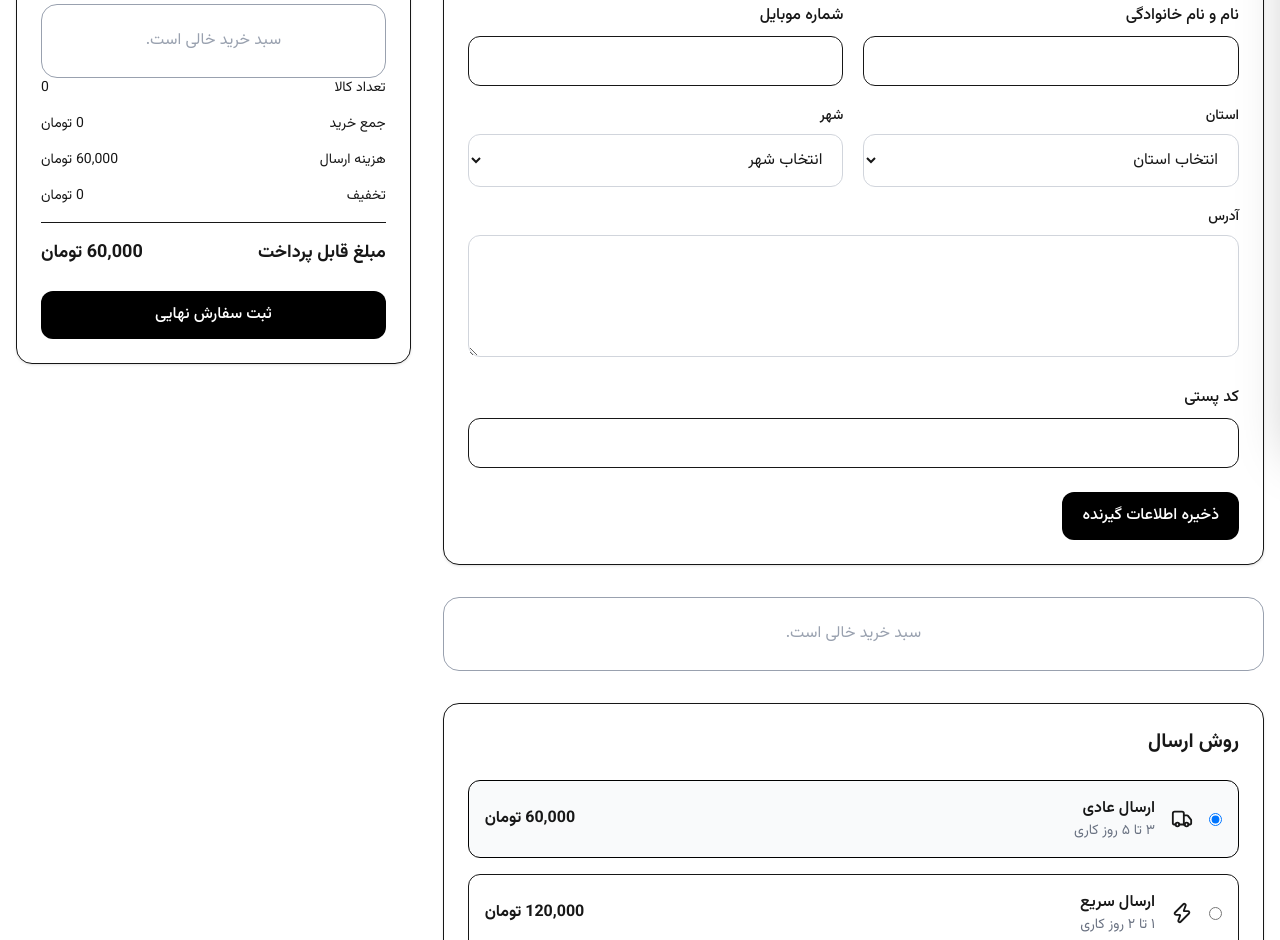
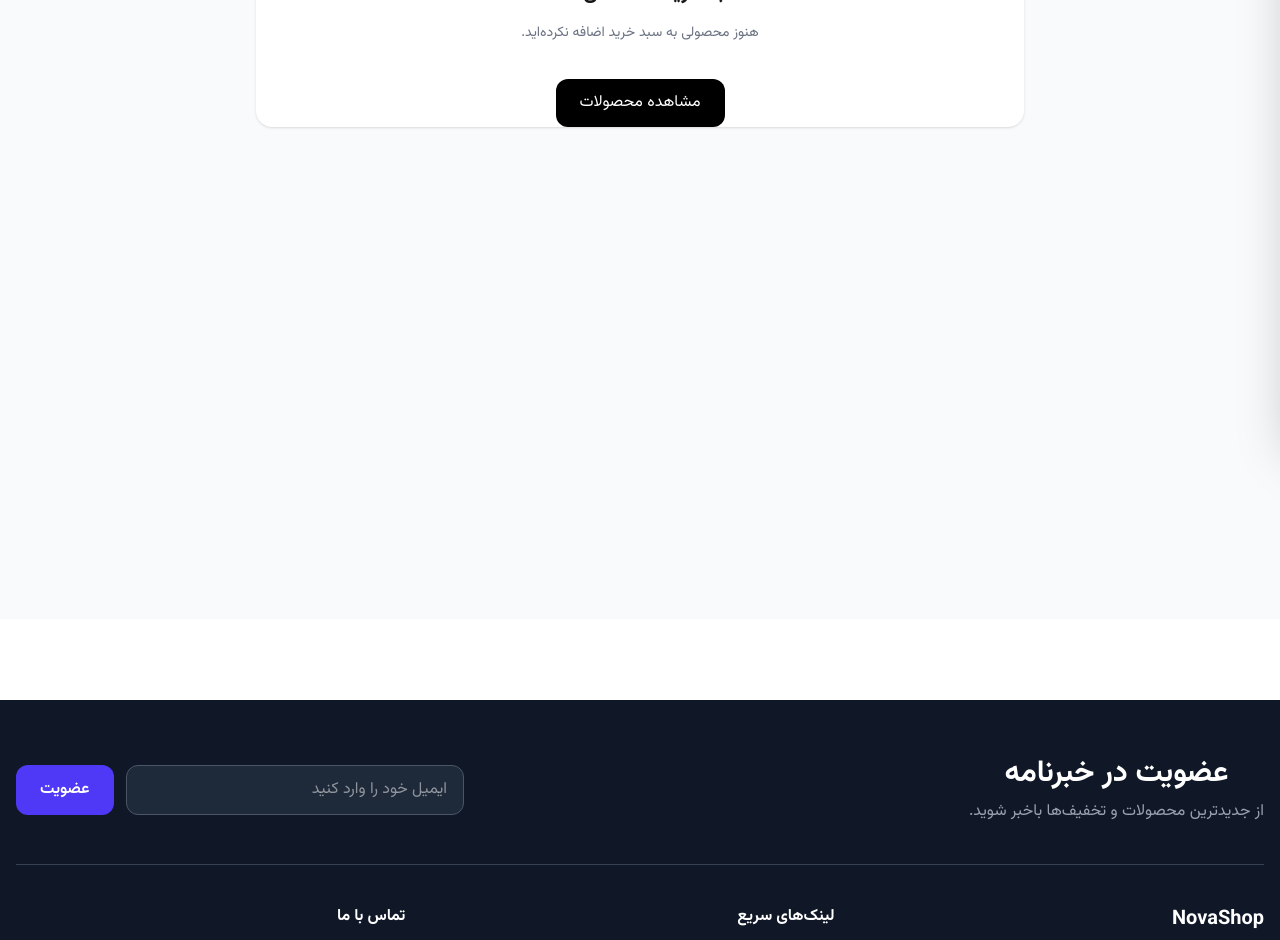
Before and after one commit to salarkarimibag-cmd/novashop, a Next.js app: page /checkout in a window 1280 px wide. Shown: the part 360-1300 px from the top of the page. Built offline with nearby package versions, Linux system fonts and the light colour scheme.

Commit message:
feat(checkout): update checkout flow and payment/shipping components

```diff
--- a/src/app/checkout/page.js
+++ b/src/app/checkout/page.js
@@ -1,3 +1,5 @@
+"use client";
+
 import {
   CheckoutForm,
   ShippingMethod,
@@ -6,26 +8,51 @@ import {
   OrderItems,
 } from "@/components/checkout";
 
+import useCart from "@/hooks/useCart";
+import EmptyCart from "@/components/cart/EmptyCart";
+
 export default function CheckoutPage() {
+  const { items } = useCart();
+
+  if (items.length === 0) {
     return (
-    <main className="container mx-auto px-4 py-10">
+      <main className="min-h-screen bg-gray-50 px-4 py-10">
+        <div className="mx-auto max-w-3xl rounded-2xl bg-white shadow-sm">
+          <EmptyCart />
+        </div>
+      </main>
+    );
+  }
+
+  return (
+    <main className="min-h-screen bg-gray-50 px-4 py-10">
+      <div className="mx-auto max-w-6xl">
         <h1 className="mb-8 text-3xl font-bold">تسویه حساب</h1>
 
         <div className="grid gap-8 lg:grid-cols-3">
-        <section className="space-y-8 lg:col-span-2">
+          <section className="space-y-6 lg:col-span-2">
+            <div className="rounded-2xl bg-white p-6 shadow-sm">
               <CheckoutForm />
+            </div>
 
+            <div className="rounded-2xl bg-white p-6 shadow-sm">
+              <ShippingMethod />
+            </div>
+
+            <div className="rounded-2xl bg-white p-6 shadow-sm">
               <OrderItems />
+            </div>
 
-          <ShippingMethod />
-
+            <div className="rounded-2xl bg-white p-6 shadow-sm">
               <PaymentMethod />
+            </div>
           </section>
 
           <aside>
             <OrderSummary />
           </aside>
         </div>
+      </div>
     </main>
   );
 }
--- a/src/components/checkout/CheckoutForm.jsx
+++ b/src/components/checkout/CheckoutForm.jsx
@@ -1,16 +1,24 @@
 "use client";
 
 import { useFormik } from "formik";
+import { toast } from "sonner";
+
 import checkoutSchema from "@/validations/checkoutSchema";
+
 import Select from "@/components/ui/Select";
+import Input from "@/components/ui/Input/Input";
+import Textarea from "@/components/ui/Textarea/Textarea";
+import Button from "@/components/ui/Button";
+
 import iranCities from "@/data/iranCities";
-import Input from "@/components/ui/Input/Input";
-import Button from "@/components/ui/Button";
-import Textarea from "@/components/ui/Textarea/Textarea";
 import useCheckoutStore from "@/store/checkoutStore";
 
 export default function CheckoutForm() {
-  const { shippingAddress, setShippingAddress } = useCheckoutStore();
+  const shippingAddress = useCheckoutStore((state) => state.shippingAddress);
+
+  const setShippingAddress = useCheckoutStore(
+    (state) => state.setShippingAddress,
+  );
 
   const formik = useFormik({
     initialValues: shippingAddress || {
@@ -28,9 +36,11 @@ export default function CheckoutForm() {
 
     onSubmit: (values) => {
       setShippingAddress(values);
-      alert("اطلاعات گیرنده ذخیره شد");
+
+      toast.success("اطلاعات گیرنده ذخیره شد");
     },
   });
+
   const cities = iranCities[formik.values.province] || [];
 
   return (
@@ -64,9 +74,8 @@ export default function CheckoutForm() {
           name="province"
           value={formik.values.province}
           onChange={(e) => {
-            const province = e.target.value;
+            formik.setFieldValue("province", e.target.value);
 
-            formik.setFieldValue("province", province);
             formik.setFieldValue("city", "");
           }}
           onBlur={formik.handleBlur}
@@ -99,8 +108,8 @@ export default function CheckoutForm() {
         </Select>
       </div>
 
-      <div className="mt-5">
       <Textarea
+        className="mt-5"
         label="آدرس"
         rows={4}
         name="address"
@@ -109,10 +118,9 @@ export default function CheckoutForm() {
         onBlur={formik.handleBlur}
         error={formik.touched.address && formik.errors.address}
       />
-      </div>
 
-      <div className="mt-5">
       <Input
+        className="mt-5"
         label="کد پستی"
         name="postalCode"
         value={formik.values.postalCode}
@@ -120,7 +128,7 @@ export default function CheckoutForm() {
         onBlur={formik.handleBlur}
         error={formik.touched.postalCode && formik.errors.postalCode}
       />
-      </div>
+
       <Button type="submit" className="mt-6">
         ذخیره اطلاعات گیرنده
       </Button>
--- a/src/components/checkout/OrderSummary.jsx
+++ b/src/components/checkout/OrderSummary.jsx
@@ -1,18 +1,34 @@
 "use client";
 
 import { useRouter } from "next/navigation";
+import { toast } from "sonner";
+
+import Button from "@/components/ui/Button";
+
 import useCartStore from "@/store/cartStore";
 import useCart from "@/hooks/useCart";
 import useCheckoutStore from "@/store/checkoutStore";
+import useOrderStore from "@/store/orderStore";
+
 import { SHIPPING_PRICES } from "@/constants/shipping";
-import Button from "@/components/ui/Button";
-import OrderItems from "./OrderItems";
-import useOrderStore from "@/store/orderStore";
+
 export default function OrderSummary() {
-  const { items } = useCart();
   const router = useRouter();
-  const { shippingMethod, shippingAddress, paymentMethod } = useCheckoutStore();
+
+  const { items, totalQuantity } = useCart();
+
+  const shippingAddress = useCheckoutStore((state) => state.shippingAddress);
+
+  const shippingMethod = useCheckoutStore((state) => state.shippingMethod);
+
+  const paymentMethod = useCheckoutStore((state) => state.paymentMethod);
+
+  const clearCheckout = useCheckoutStore((state) => state.clearCheckout);
+
   const addOrder = useOrderStore((state) => state.addOrder);
+
+  const clearCart = useCartStore((state) => state.clearCart);
+
   const subtotal = items.reduce(
     (sum, item) => sum + item.price * item.quantity,
     0,
@@ -23,32 +39,35 @@ export default function OrderSummary() {
   const discount = 0;
 
   const total = subtotal + shipping - discount;
-  const clearCart = useCartStore((state) => state.clearCart);
-  const clearCheckout = useCheckoutStore((state) => state.clearCheckout);
+
   const handleSubmitOrder = () => {
     if (!items.length) {
-      alert("سبد خرید شما خالی است");
+      toast.error("سبد خرید شما خالی است");
+
       return;
     }
 
     if (
+      !shippingAddress ||
       !shippingAddress.fullName ||
       !shippingAddress.phone ||
       !shippingAddress.address
     ) {
-      alert("لطفاً اطلاعات گیرنده را کامل کنید");
+      toast.error("اطلاعات گیرنده را کامل کنید");
+
       return;
     }
 
     if (!paymentMethod) {
-      alert("لطفاً روش پرداخت را انتخاب کنید");
+      toast.error("روش پرداخت را انتخاب کنید");
+
       return;
     }
 
     const order = {
       id: Date.now(),
       items,
-      status: "در انتظار پردازش",
+      status: "pending",
       shippingAddress,
       shippingMethod,
       paymentMethod,
@@ -56,13 +75,13 @@ export default function OrderSummary() {
       createdAt: new Date().toISOString(),
     };
 
-    console.log(order);
-
     addOrder(order);
 
     clearCart();
 
     clearCheckout();
+
+    toast.success("سفارش با موفقیت ثبت شد");
 
     router.push("/order-success");
   };
@@ -70,16 +89,17 @@ export default function OrderSummary() {
   return (
     <div className="sticky top-6 rounded-2xl border bg-white p-6 shadow-sm">
       <h2 className="mb-6 text-xl font-bold">خلاصه سفارش</h2>
-      <OrderItems />
 
       <div className="space-y-4 text-sm">
         <div className="flex justify-between">
           <span>تعداد کالا</span>
-          <span>{items.length}</span>
+
+          <span>{totalQuantity}</span>
         </div>
 
         <div className="flex justify-between">
           <span>جمع خرید</span>
+
           <span>{subtotal.toLocaleString()} تومان</span>
         </div>
 
--- a/src/components/checkout/PaymentMethod.jsx
+++ b/src/components/checkout/PaymentMethod.jsx
@@ -1,10 +1,13 @@
 "use client";
 
 import { CreditCard, Wallet, Landmark } from "lucide-react";
+
 import useCheckoutStore from "@/store/checkoutStore";
 
 export default function PaymentMethod() {
-  const { paymentMethod, setPaymentMethod } = useCheckoutStore();
+  const paymentMethod = useCheckoutStore((state) => state.paymentMethod);
+
+  const setPaymentMethod = useCheckoutStore((state) => state.setPaymentMethod);
 
   const methods = [
     {
@@ -13,12 +16,14 @@ export default function PaymentMethod() {
       description: "پرداخت از طریق درگاه بانکی",
       icon: CreditCard,
     },
+
     {
       id: "cash",
       title: "پرداخت در محل",
       description: "پرداخت هنگام تحویل سفارش",
       icon: Wallet,
     },
+
     {
       id: "card",
       title: "کارت به کارت",
@@ -28,28 +33,32 @@ export default function PaymentMethod() {
   ];
 
   return (
-    <div className="mt-8 rounded-2xl border bg-white p-6 shadow-sm">
+    <div className="rounded-2xl border bg-white p-6 shadow-sm">
       <h2 className="mb-6 text-xl font-bold">روش پرداخت</h2>
 
       <div className="space-y-4">
         {methods.map((method) => {
           const Icon = method.icon;
 
+          const active = paymentMethod === method.id;
+
           return (
             <label
               key={method.id}
-              className={`flex cursor-pointer items-center justify-between rounded-xl border p-4 transition ${
-                paymentMethod === method.id
-                  ? "border-black bg-gray-50"
-                  : "hover:border-gray-300"
-              }`}
+              className={`
+                flex cursor-pointer items-center justify-between
+                rounded-xl border p-4 transition
+
+                ${active ? "border-black bg-gray-50" : "hover:border-gray-300"}
+              `}
             >
               <div className="flex items-center gap-4">
                 <input
                   type="radio"
                   name="paymentMethod"
-                  checked={paymentMethod === method.id}
+                  checked={active}
                   onChange={() => setPaymentMethod(method.id)}
+                  className="h-4 w-4 accent-black"
                 />
 
                 <Icon size={22} />
--- a/src/components/checkout/ShippingMethod.jsx
+++ b/src/components/checkout/ShippingMethod.jsx
@@ -1,10 +1,16 @@
 "use client";
 
 import { Truck, Zap, Package } from "lucide-react";
+
 import useCheckoutStore from "@/store/checkoutStore";
 import { SHIPPING_PRICES } from "@/constants/shipping";
+
 export default function ShippingMethod() {
-  const { shippingMethod, setShippingMethod } = useCheckoutStore();
+  const shippingMethod = useCheckoutStore((state) => state.shippingMethod);
+
+  const setShippingMethod = useCheckoutStore(
+    (state) => state.setShippingMethod,
+  );
 
   const methods = [
     {
@@ -14,6 +20,7 @@ export default function ShippingMethod() {
       icon: Truck,
       time: "۳ تا ۵ روز کاری",
     },
+
     {
       id: "express",
       title: "ارسال سریع",
@@ -21,6 +28,7 @@ export default function ShippingMethod() {
       icon: Zap,
       time: "۱ تا ۲ روز کاری",
     },
+
     {
       id: "pickup",
       title: "تحویل حضوری",
@@ -31,28 +39,31 @@ export default function ShippingMethod() {
   ];
 
   return (
-    <div className="mt-8 rounded-2xl border bg-white p-6 shadow-sm">
+    <div className="rounded-2xl border bg-white p-6 shadow-sm">
       <h2 className="mb-6 text-xl font-bold">روش ارسال</h2>
 
       <div className="space-y-4">
         {methods.map((method) => {
           const Icon = method.icon;
 
+          const active = shippingMethod === method.id;
+
           return (
             <label
               key={method.id}
-              className={`flex cursor-pointer items-center justify-between rounded-xl border p-4 transition ${
-                shippingMethod === method.id
-                  ? "border-black bg-gray-50"
-                  : "hover:border-gray-400"
-              }`}
+              className={`
+                flex cursor-pointer items-center justify-between
+                rounded-xl border p-4 transition
+                ${active ? "border-black bg-gray-50" : "hover:border-gray-400"}
+              `}
             >
               <div className="flex items-center gap-4">
                 <input
                   type="radio"
                   name="shippingMethod"
-                  checked={shippingMethod === method.id}
+                  checked={active}
                   onChange={() => setShippingMethod(method.id)}
+                  className="h-4 w-4 accent-black"
                 />
 
                 <Icon size={22} />
--- a/src/store/checkoutStore.js
+++ b/src/store/checkoutStore.js
@@ -1,21 +1,23 @@
 import { create } from "zustand";
 import { persist } from "zustand/middleware";
+
+const initialAddress = {
+  fullName: "",
+  phone: "",
+  province: "",
+  city: "",
+  address: "",
+  postalCode: "",
+};
 
 const useCheckoutStore = create(
   persist(
     (set) => ({
-      shippingAddress: {
-        fullName: "",
-        phone: "",
-        province: "",
-        city: "",
-        address: "",
-        postalCode: "",
-      },
+      shippingAddress: initialAddress,
 
       shippingMethod: "normal",
 
-      paymentMethod: null,
+      paymentMethod: "online",
 
       setShippingAddress: (data) =>
         set({
@@ -32,26 +34,24 @@ const useCheckoutStore = create(
           paymentMethod: method,
         }),
 
+      clearAddress: () =>
+        set({
+          shippingAddress: initialAddress,
+        }),
+
       clearCheckout: () =>
         set({
-          shippingAddress: {
-            fullName: "",
-            phone: "",
-            province: "",
-            city: "",
-            address: "",
-            postalCode: "",
-          },
+          shippingAddress: initialAddress,
 
           shippingMethod: "normal",
 
-          paymentMethod: null,
+          paymentMethod: "online",
         }),
     }),
 
     {
       name: "nova-checkout",
-       skipHydration: true,
+      skipHydration: true,
     },
   ),
 );
```
Lines whose indentation alone changed are shown as unchanged.
